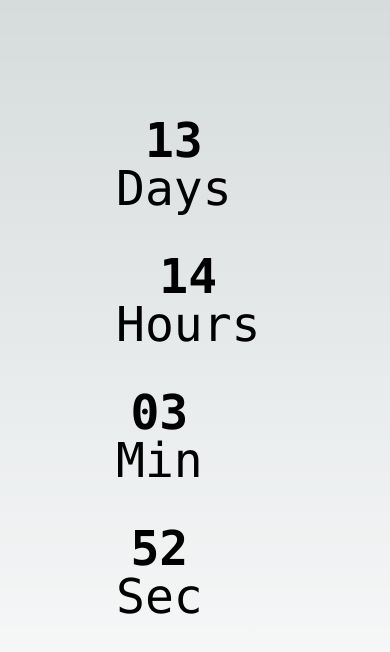
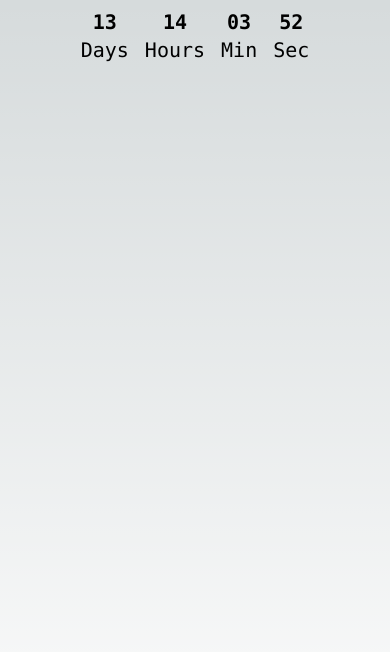
Before and after one commit to MikAoJk/paternity-leave-countdown, a Next.js app: page / in a window 390 px wide. Shown: the top 652 px of the page. Built offline with nearby package versions, Linux system fonts and the light colour scheme.

Commit message:
Added in screens and small css fixes

```diff
--- a/src/app/page.tsx
+++ b/src/app/page.tsx
@@ -2,8 +2,8 @@ import {Countdown} from "@/components/Countdown";
 
 export default function Home() {
   return (
-    <main className="flex min-h-screen flex-col items-center justify-between p-24">
-      <div className="z-10 max-w-5xl w-full items-center justify-between font-mono text-sm lg:flex">
+    <main className="flex min-h-screen flex-col items-center justify-between md:p-24">
+      <div className="z-5 items-center justify-between font-mono text-sm flex">
           <Countdown date={`2023-12-21T00:00:00`} />
       </div>
     </main>
--- a/src/components/Countdown.tsx
+++ b/src/components/Countdown.tsx
@@ -20,30 +20,30 @@ export const Countdown = ({date}: CountdownProps) => {
     const {days, hours, min, sec} = timeLeft(secondsLeft);
 
     return (
-        <div className="m-auto pb-5">
-        <span className="inline-block text-5xl sm:text-l">
-          <span className="m-5 flex flex-col text-center">
+        <div className="m-auto pb-5 ">
+        <span className="inline-block text-xl md:inline-block md:text-5xl">
+           <span className="m-2 flex flex-col text-center md:m-5">
               <strong>{addLeadingZeros(days)}</strong>
               <span>{days === 1 ? 'Day' : 'Days'}</span>
           </span>
         </span>
 
-            <span className="inline-block text-5xl sm:text-l">
-          <span className="m-5 flex flex-col text-center">
+            <span className="inline-block text-xl md:inline-block md:text-5xl">
+          <span className="m-2 flex flex-col text-center md:m-5">
             <strong>{addLeadingZeros(hours)}</strong>
             <span>Hours</span>
           </span>
         </span>
 
-            <span className="inline-block text-5xl sm:text-l">
-          <span className="m-5 flex flex-col text-center">
+            <span className="inline-block text-xl md:inline-block md:text-5xl">
+         <span className="m-2 flex flex-col text-center md:m-5">
             <strong>{addLeadingZeros(min)}</strong>
             <span>Min</span>
           </span>
         </span>
 
-            <span className="inline-block text-5xl sm:text-l">
-          <span className="m-5 flex flex-col text-center">
+            <span className="inline-block text-xl md:inline-block md:text-5xl">
+         <span className="m-2 flex flex-col text-center md:m-5">
             <strong>{addLeadingZeros(Math.floor(sec))}</strong>
             <span>Sec</span>
           </span>
--- a/tailwind.config.ts
+++ b/tailwind.config.ts
@@ -14,6 +14,14 @@ const config: Config = {
           'conic-gradient(from 180deg at 50% 50%, var(--tw-gradient-stops))',
       },
     },
+    screens: {
+      xs: '480px',
+      ss: '620px',
+      sm: '768px',
+      md: '1024px',
+      lg: '1279px',
+      xl: '1700px',
+    },
   },
   plugins: [],
 }
```
